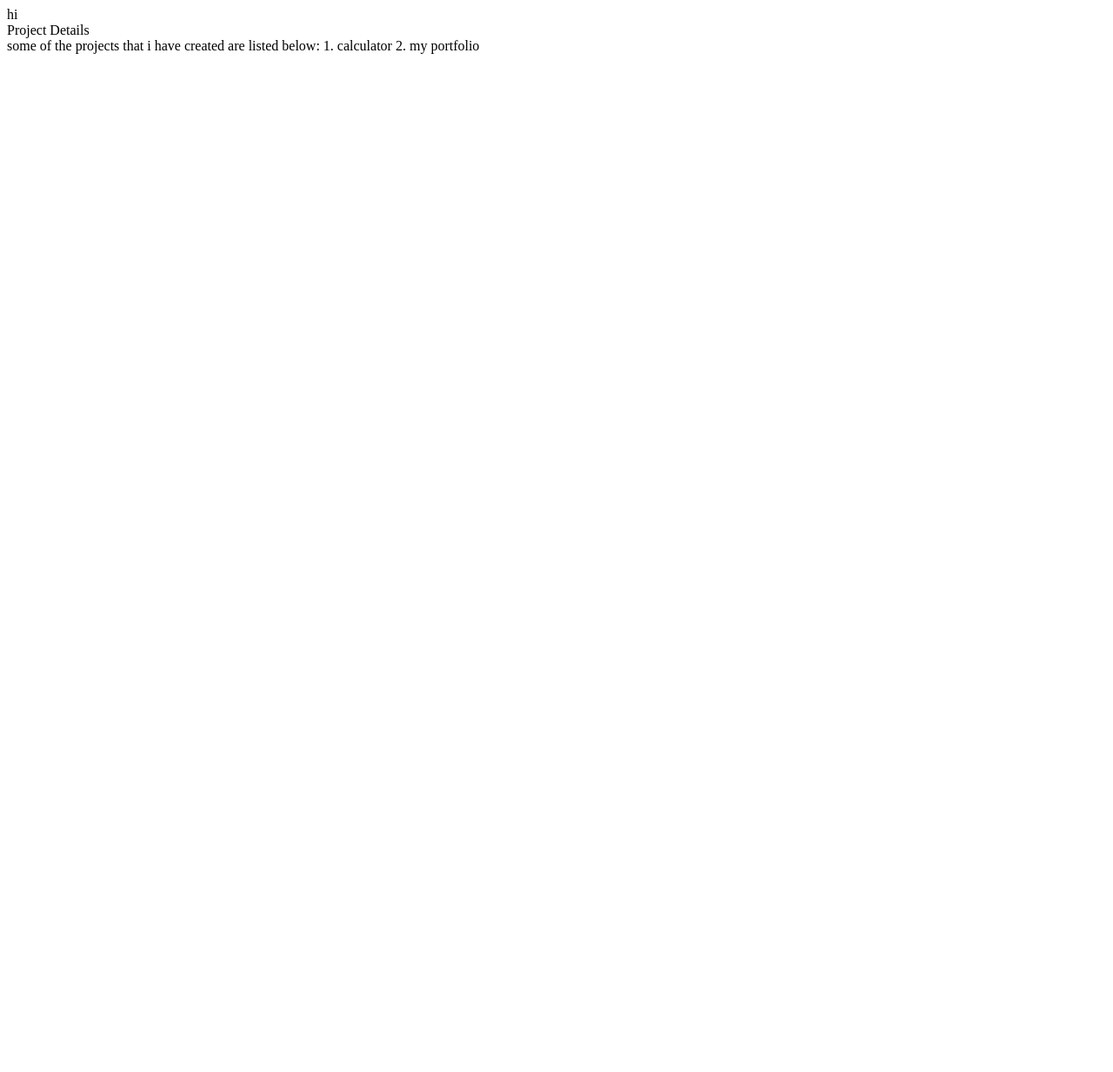
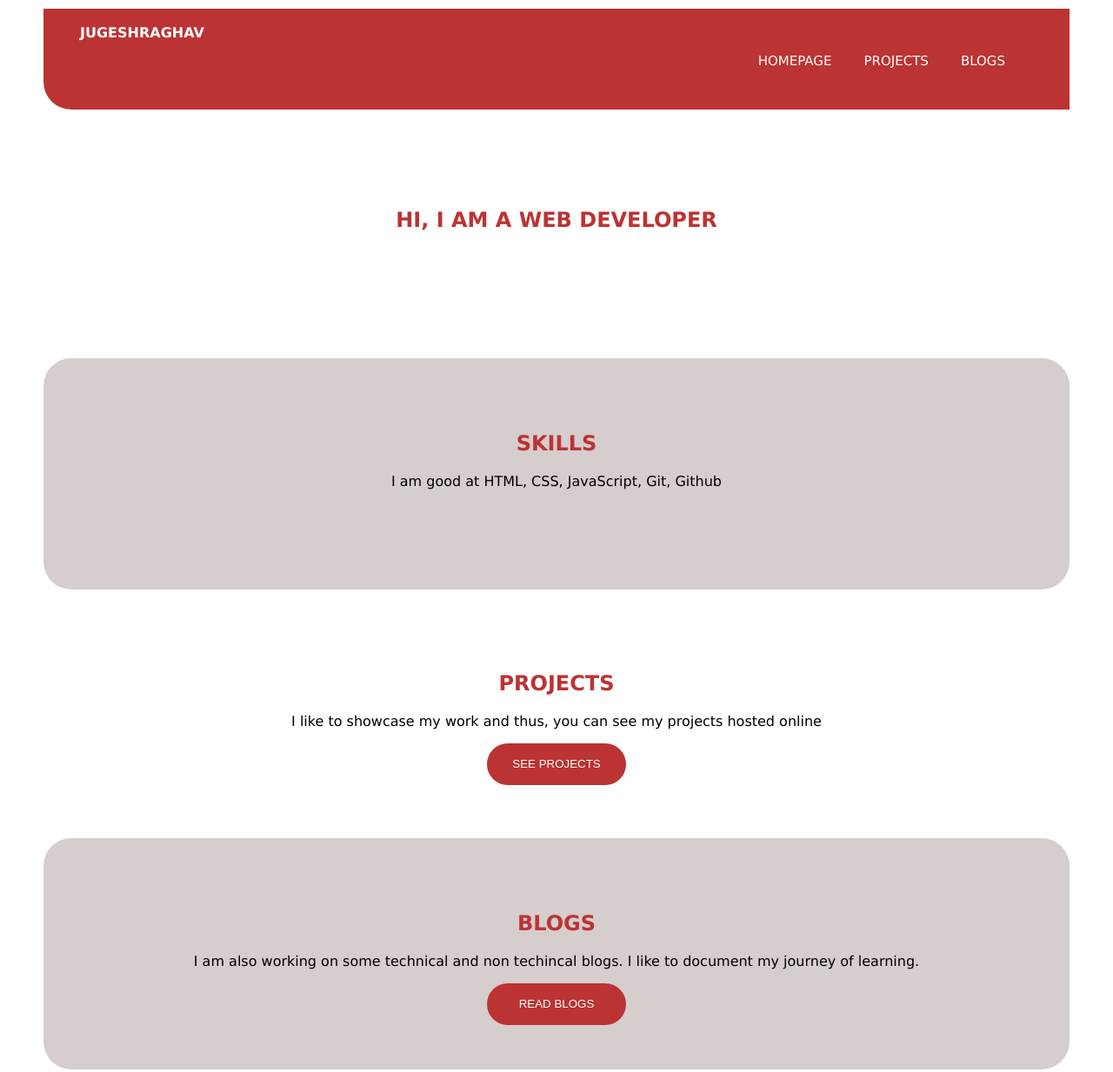
Before and after one commit to jugeshraghav/neog_camp, a plain HTML site: page index.html in a window 1280 px wide. Shown: the top 1233 px of the page at 87% size. Before the commit the page ends 800 px from the top, so only its background shows below. Drawn offline with Linux system fonts and the light colour scheme.

Commit message:
homepage_added
homepage_added

```diff
--- a/index.html
+++ b/index.html
@@ -5,12 +5,59 @@
     <meta http-equiv="X-UA-Compatible" content="IE=edge">
     <meta name="viewport" content="width=device-width, initial-scale=1.0">
     <title>Document</title>
+    <link rel="stylesheet" href="/style.css">
 </head>
 <body>
-    hi
-    <section> Project Details </section>
-    some of the projects that i have created are listed below:
-    1. calculator
-    2. my portfolio
+    <!-- Navbar -->
+   <nav class="nav_bar">
+    <div class="nav_brand">
+        <a href="">JugeshRaghav</a>
+    </div>
+
+    <div class="nav_elements">
+        <a href="/">Homepage</a>
+        <a href="">Projects</a>
+        <a href="">Blogs</a></div>
+
+    </nav>
+
+    <!--Homepage  -->
+    <section>
+        <div>
+            <img src="" width="" height="" alt>
+            <h1>Hi, I am a Web Developer</h1>
+        </div>
+       <div>
+        <h1>Skills</h1>
+        <p>I am good at HTML, CSS, JavaScript, Git, Github</p>
+
+       </div>
+        <div>
+            <h1>Projects</h1>
+            <p>I like to showcase my work and thus, you can see my projects hosted online</p>
+            <button>See Projects</button>
+        </div>
+        <div>
+            <h1>Blogs</h1>
+            <p>I am also working on some technical and non techincal blogs. I like to document my journey of learning.</p>
+            <button>Read Blogs</button>
+        </div>
+    </section>
+
+    <!-- Projects -->
+    <section></section>
+
+    <!--Blogs  -->
+    <section></section>
+
+    <!-- Footer -->
+    <footer>
+        <h2>Social media presence</h2>
+        <ul>
+            <li><a class="footer_item" href="">Github</a></li>
+            <li><a class="footer_item" href="">LinkedIn</a></li>
+            <li><a class="footer_item" href="">Twitter</a></li>
+        </ul>
+    </footer>
 </body>
 </html>
--- /dev/null
+++ b/style.css
@@ -0,0 +1,103 @@
+html{
+    margin:0px;
+    padding:0px;
+}
+body{
+    margin:0px;
+    padding:0px;
+    font-family:Verdana, Geneva, Tahoma, sans-serif;
+}
+.nav_bar{
+    background-color: rgb(188, 51, 51);
+    height:6rem;
+    text-transform:uppercase;
+    padding:10px;
+    margin:10px;
+    margin-left:50px;
+    margin-right:50px;
+    border-bottom-left-radius: 2rem;
+}
+
+.nav_brand{
+    /* background-color:yellow; */
+    height:2rem;
+    font-weight:bold;
+    padding-left:2rem;
+    padding-top:0.5rem;
+}
+.nav_bar .nav_elements{
+    height:2rem;
+    /* background-color:lightblue; */
+    text-align:right;
+    padding-right:4rem;
+}
+a{
+    text-decoration:none;
+    color:white;
+}
+a:hover{
+  color:rgb(188, 51, 51);
+  background-color:white;
+ padding:5px;
+ border-radius:10px;
+}
+a:active{
+    font-weight:bold;
+    font-size:20px;
+}
+.nav_bar .nav_elements a{
+    margin-left:2rem;
+    font-size:15px;
+}
+
+/* ------------------ */
+section div{
+    height:12rem;
+    padding:10px;
+    margin:10px;
+    padding-top:4rem;
+    margin-left:50px;
+    margin-right:50px;
+    border-radius:2rem;
+    text-align:center;
+}
+section div:nth-child(even){
+    background-color:rgb(214, 205, 205);
+}
+
+h1{
+    text-transform:uppercase;
+    color:rgb(188, 51, 51);
+}
+button{
+    width:10rem;
+    height:3rem;
+    background-color:rgb(188, 51, 51);
+    color:white;
+    border-radius:2rem;
+    border:none;
+    text-transform:uppercase;
+}
+
+/* ----- */
+footer{
+    background-color: rgb(188, 51, 51);
+    color:white;
+    height:6rem;
+    text-transform:uppercase;
+    padding:10px;
+    margin:10px;
+    margin-left:50px;
+    margin-right:50px;
+    border-top-right-radius: 2rem;
+    text-align:center;
+}
+footer li{
+    list-style:none;
+    display:inline;
+    margin-right:1rem;
+}
+.footer_item{
+    color:white;
+    font-size:15px;
+}
```
